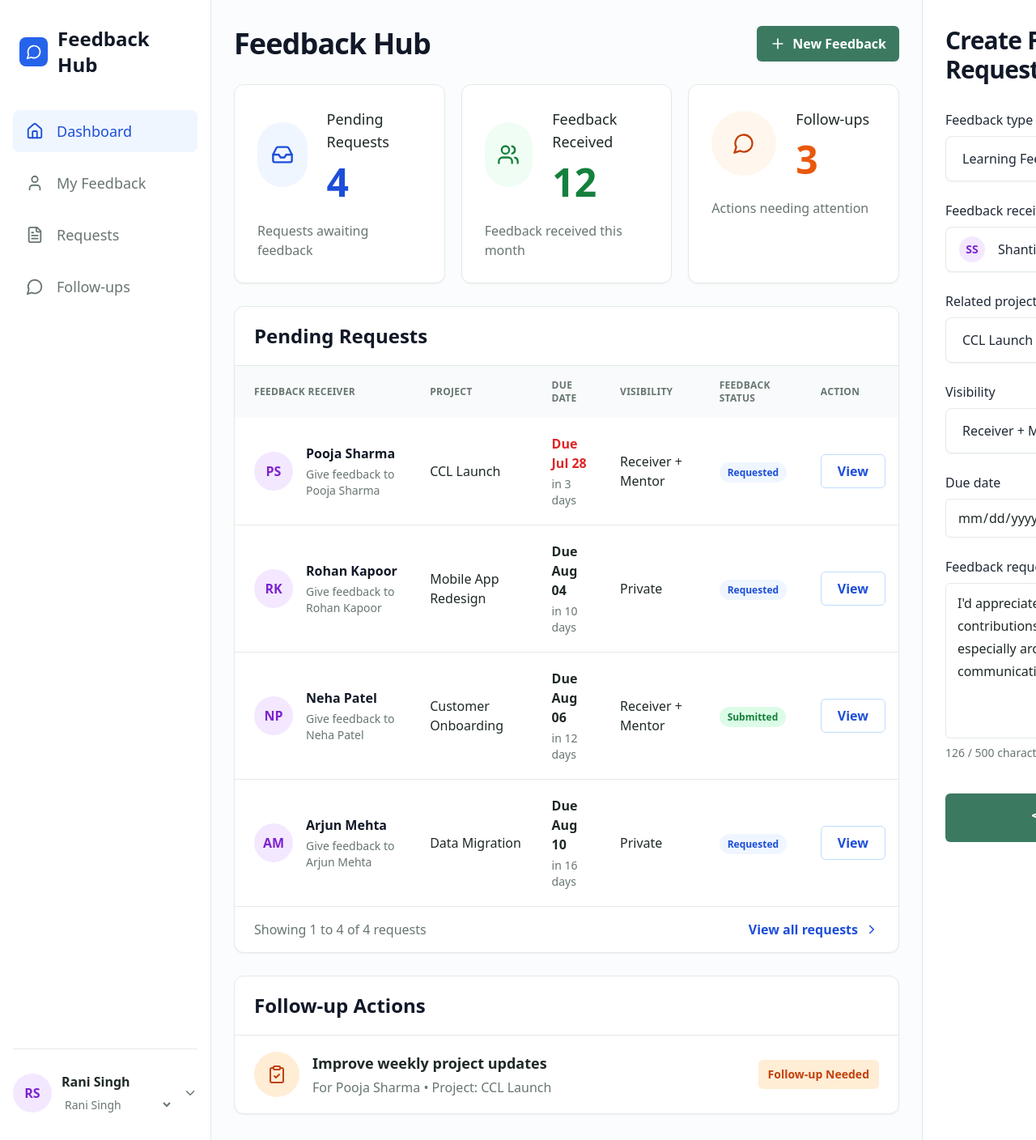
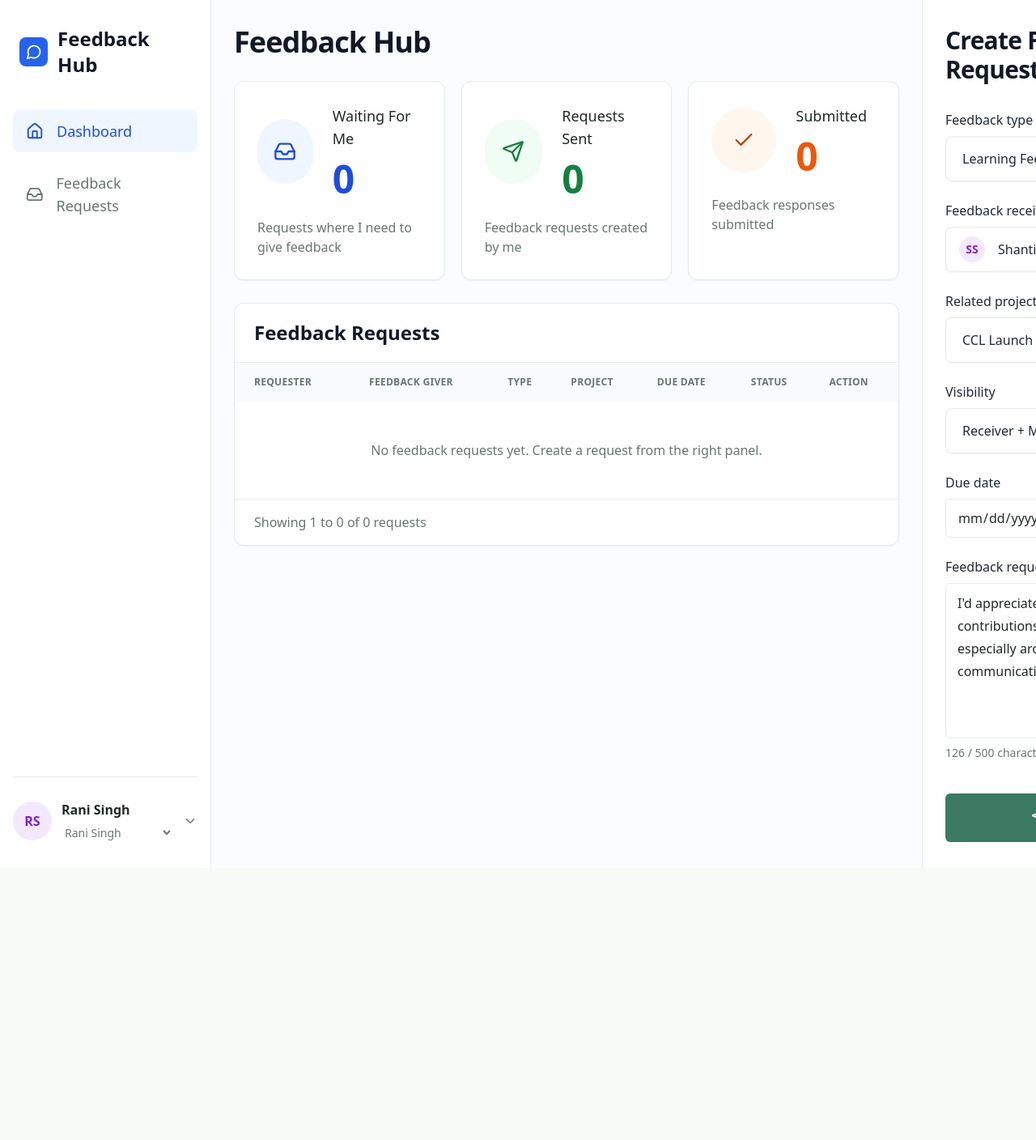
Before and after one commit to PoojaMeena99/feedback-process, a Next.js app: page / in a window 1280 px wide. Shown: the top 1408 px of the page at 81% size. After the commit the page ends 1072 px from the top, so only its background shows below. Built offline with nearby package versions, Linux system fonts and the light colour scheme.

Commit message:
Scope dashboard to feedback request flow

```diff
--- a/app/page.jsx
+++ b/app/page.jsx
@@ -4,16 +4,10 @@ import { useState } from "react";
 import {
   Check,
   ChevronDown,
-  ChevronRight,
-  ClipboardCheck,
-  FileText,
   Home as HomeIcon,
   Inbox,
   MessageCircle,
-  Plus,
   Send,
-  User,
-  Users,
   X,
 } from "lucide-react";
 
@@ -46,53 +40,6 @@ const TEMPLATES = [
   },
 ];
 
-const SAMPLE_ROWS = [
-  {
-    id: "sample-1",
-    receiverName: "Pooja Sharma",
-    initials: "PS",
-    project: "CCL Launch",
-    dueDate: "Due Jul 28",
-    dueMeta: "in 3 days",
-    visibility: "Receiver + Mentor",
-    status: "requested",
-    helper: "Give feedback to Pooja Sharma",
-  },
-  {
-    id: "sample-2",
-    receiverName: "Rohan Kapoor",
-    initials: "RK",
-    project: "Mobile App Redesign",
-    dueDate: "Due Aug 04",
-    dueMeta: "in 10 days",
-    visibility: "Private",
-    status: "requested",
-    helper: "Give feedback to Rohan Kapoor",
-  },
-  {
-    id: "sample-3",
-    receiverName: "Neha Patel",
-    initials: "NP",
-    project: "Customer Onboarding",
-    dueDate: "Due Aug 06",
-    dueMeta: "in 12 days",
-    visibility: "Receiver + Mentor",
-    status: "submitted",
-    helper: "Give feedback to Neha Patel",
-  },
-  {
-    id: "sample-4",
-    receiverName: "Arjun Mehta",
-    initials: "AM",
-    project: "Data Migration",
-    dueDate: "Due Aug 10",
-    dueMeta: "in 16 days",
-    visibility: "Private",
-    status: "requested",
-    helper: "Give feedback to Arjun Mehta",
-  },
-];
-
 const STORAGE_KEY = "feedback-process-requests";
 const primaryButton = "btn btn-primary";
 const secondaryButton = "btn btn-secondary";
@@ -115,9 +62,11 @@ export default function Home() {
   const currentUser = getUser(currentUserId);
   const selectedRequest = requests.find((request) => request.id === selectedRequestId);
   const pendingForMe = requests.filter((request) => request.giverId === currentUserId);
-  const feedbackForMe = requests.filter((request) => request.requesterId === currentUserId);
+  const sentByMe = requests.filter((request) => request.requesterId === currentUserId);
   const submittedCount = requests.filter((request) => request.status === "submitted").length;
-  const tableRows = requests.length ? requests.map(toTableRow) : SAMPLE_ROWS;
+  const tableRows = requests
+    .filter((request) => request.giverId === currentUserId || request.requesterId === currentUserId)
+    .map(toTableRow);
 
   function saveRequests(nextRequests) {
     setRequests(nextRequests);
@@ -157,72 +106,72 @@ export default function Home() {
         <main className="border-x border-line bg-[#fbfcfe] px-7 py-8">
           <div className="mb-7 flex items-center justify-between gap-4">
             <h1 className="text-4xl font-bold tracking-tight text-[#111827]">Feedback Hub</h1>
-            <button className={primaryButton} type="button">
-              <Plus size={20} />
-              New Feedback
-            </button>
           </div>
 
           <section className="grid gap-5 xl:grid-cols-3">
             <StatCard
               icon={<Inbox size={28} />}
               tone="blue"
-              label="Pending Requests"
-              value={pendingForMe.length || 4}
-              helper="Requests awaiting feedback"
+              label="Waiting For Me"
+              value={pendingForMe.length}
+              helper="Requests where I need to give feedback"
             />
             <StatCard
-              icon={<Users size={28} />}
+              icon={<Send size={28} />}
               tone="green"
-              label="Feedback Received"
-              value={feedbackForMe.length || 12}
-              helper="Feedback received this month"
+              label="Requests Sent"
+              value={sentByMe.length}
+              helper="Feedback requests created by me"
             />
             <StatCard
-              icon={<MessageCircle size={28} />}
+              icon={<Check size={28} />}
               tone="amber"
-              label="Follow-ups"
-              value={submittedCount || 3}
-              helper="Actions needing attention"
+              label="Submitted"
+              value={submittedCount}
+              helper="Feedback responses submitted"
             />
           </section>
 
           <section className="mt-7 overflow-hidden rounded-xl border border-line bg-white shadow-sm">
             <div className="border-b border-line px-6 py-5">
-              <h2 className="text-2xl font-bold text-[#111827]">Pending Requests</h2>
+              <h2 className="text-2xl font-bold text-[#111827]">Feedback Requests</h2>
             </div>
             <div className="overflow-x-auto">
               <table className="w-full min-w-[820px] text-left">
                 <thead className="bg-[#f8fafc] text-xs font-bold uppercase tracking-wide text-muted">
                   <tr>
-                    <th className="px-6 py-4">Feedback Receiver</th>
+                    <th className="px-6 py-4">Requester</th>
+                    <th className="px-4 py-4">Feedback Giver</th>
+                    <th className="px-4 py-4">Type</th>
                     <th className="px-4 py-4">Project</th>
                     <th className="px-4 py-4">Due Date</th>
-                    <th className="px-4 py-4">Visibility</th>
-                    <th className="px-4 py-4">Feedback Status</th>
+                    <th className="px-4 py-4">Status</th>
                     <th className="px-4 py-4">Action</th>
                   </tr>
                 </thead>
                 <tbody className="divide-y divide-line">
-                  {tableRows.map((row) => (
+                  {tableRows.length ? tableRows.map((row) => (
                     <tr key={row.id} className="hover:bg-[#f9fbff]">
                       <td className="px-6 py-5">
                         <div className="flex items-center gap-4">
-                          <Avatar initials={row.initials} />
+                          <Avatar initials={row.requesterInitials} />
                           <div>
-                            <p className="text-base font-semibold text-[#111827]">{row.receiverName}</p>
-                            <p className="mt-1 text-sm text-muted">{row.helper}</p>
+                            <p className="text-base font-semibold text-[#111827]">{row.requesterName}</p>
+                            <p className="mt-1 text-sm text-muted">{row.requesterEmail}</p>
                           </div>
                         </div>
                       </td>
+                      <td className="px-4 py-5">
+                        <div className="flex items-center gap-3">
+                          <Avatar initials={row.giverInitials} small />
+                          <span className="font-semibold">{row.giverName}</span>
+                        </div>
+                      </td>
+                      <td className="px-4 py-5 text-base font-medium">{row.type}</td>
                       <td className="px-4 py-5 text-base font-medium">{row.project}</td>
                       <td className="px-4 py-5">
-                        <p className={row.id === "sample-1" ? "font-semibold text-red-600" : "font-semibold"}>
-                          {row.dueDate}
-                        </p>
-                        <p className="mt-1 text-sm text-muted">{row.dueMeta}</p>
+                        <p className="font-semibold">{row.dueDate}</p>
                       </td>
-                      <td className="px-4 py-5 text-base">{row.visibility}</td>
                       <td className="px-4 py-5">
                         <span className={statusClass(row.status)}>{row.status}</span>
                       </td>
@@ -230,42 +179,24 @@ export default function Home() {
                         <button
                           className="rounded-md border border-blue-200 px-5 py-2 text-base font-semibold text-blue-700 hover:bg-blue-50"
                           type="button"
-                          onClick={() => !row.id.startsWith("sample") && setSelectedRequestId(row.id)}
+                          onClick={() => setSelectedRequestId(row.id)}
                         >
-                          View
+                          {row.giverId === currentUserId && row.status === "requested" ? "Fill" : "View"}
                         </button>
                       </td>
                     </tr>
-                  ))}
+                  )) : (
+                    <tr>
+                      <td className="px-6 py-12 text-center text-base text-muted" colSpan={7}>
+                        No feedback requests yet. Create a request from the right panel.
+                      </td>
+                    </tr>
+                  )}
                 </tbody>
               </table>
             </div>
             <div className="flex items-center justify-between border-t border-line px-6 py-4 text-base text-muted">
               <span>Showing 1 to {tableRows.length} of {tableRows.length} requests</span>
-              <button className="inline-flex items-center gap-2 font-semibold text-blue-700" type="button">
-                View all requests
-                <ChevronRight size={18} />
-              </button>
-            </div>
-          </section>
-
-          <section className="mt-7 rounded-xl border border-line bg-white shadow-sm">
-            <div className="border-b border-line px-6 py-5">
-              <h2 className="text-2xl font-bold text-[#111827]">Follow-up Actions</h2>
-            </div>
-            <div className="flex items-center justify-between gap-4 px-6 py-5">
-              <div className="flex items-center gap-4">
-                <div className="flex h-14 w-14 items-center justify-center rounded-full bg-orange-100 text-orange-700">
-                  <ClipboardCheck size={24} />
-                </div>
-                <div>
-                  <p className="text-lg font-semibold">Improve weekly project updates</p>
-                  <p className="mt-1 text-base text-muted">For Pooja Sharma • Project: CCL Launch</p>
-                </div>
-              </div>
-              <span className="rounded-md bg-orange-100 px-3 py-2 text-sm font-semibold text-orange-700">
-                Follow-up Needed
-              </span>
             </div>
           </section>
         </main>
@@ -297,9 +228,7 @@ function Sidebar({ currentUser, currentUserId, onUserChange }) {
 
       <nav className="space-y-3 text-lg font-medium">
         <SidebarItem active icon={<HomeIcon size={22} />} label="Dashboard" />
-        <SidebarItem icon={<User size={22} />} label="My Feedback" />
-        <SidebarItem icon={<FileText size={22} />} label="Requests" />
-        <SidebarItem icon={<MessageCircle size={22} />} label="Follow-ups" />
+        <SidebarItem icon={<Inbox size={22} />} label="Feedback Requests" />
       </nav>
 
       <div className="mt-auto border-t border-line pt-7">
@@ -557,17 +486,21 @@ function statusClass(status) {
 }
 
 function toTableRow(request) {
+  const requester = getUser(request.requesterId);
   const giver = getUser(request.giverId);
+  const template = getTemplate(request.templateId);
   return {
     id: request.id,
-    receiverName: giver.name,
-    initials: giver.initials,
+    requesterName: requester.name,
+    requesterEmail: requester.email,
+    requesterInitials: requester.initials,
+    giverId: request.giverId,
+    giverName: giver.name,
+    giverInitials: giver.initials,
+    type: template.name,
     project: request.project || "CCL Launch",
     dueDate: request.dueDate ? `Due ${request.dueDate}` : "No due date",
-    dueMeta: request.dueDate ? "scheduled" : "not set",
-    visibility: request.visibility || "Receiver + Mentor",
     status: request.status,
-    helper: `Give feedback to ${giver.name}`,
   };
 }
 
```
